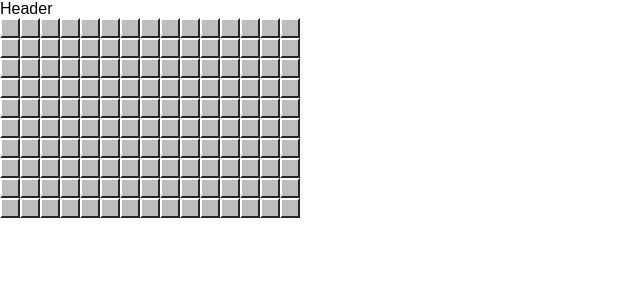
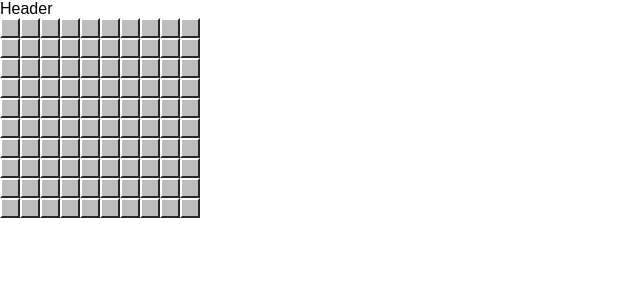
Before and after one commit to koeninger/ten_percent_practice, a React (Create React App) app in the folder eric_kudler/react-minesweeper/: page / in a window 1280 px wide. Shown: the top 300 px of the page, without its empty margins (0-640 px from the left). Built offline with nearby package versions, Linux system fonts and the light colour scheme.

Commit message:
Make parameters for width functions of tag attributes

```diff
--- a/eric_kudler/react-minesweeper/src/App.js
+++ b/eric_kudler/react-minesweeper/src/App.js
@@ -19,7 +19,7 @@ class Board extends Component {
   constructor(props) {
     super(props);
     this.state = {
-      grid: this.generateGrid(10, 15)
+      grid: this.generateGrid(props.width, props.height)
     }
   }
   generateGrid(width, height) {
@@ -70,7 +70,7 @@ class Game extends Component {
     return (
       <div className="game">
         <Header />
-        <Board />
+        <Board width="10" height="10" />
       </div>
     );
   }
```
